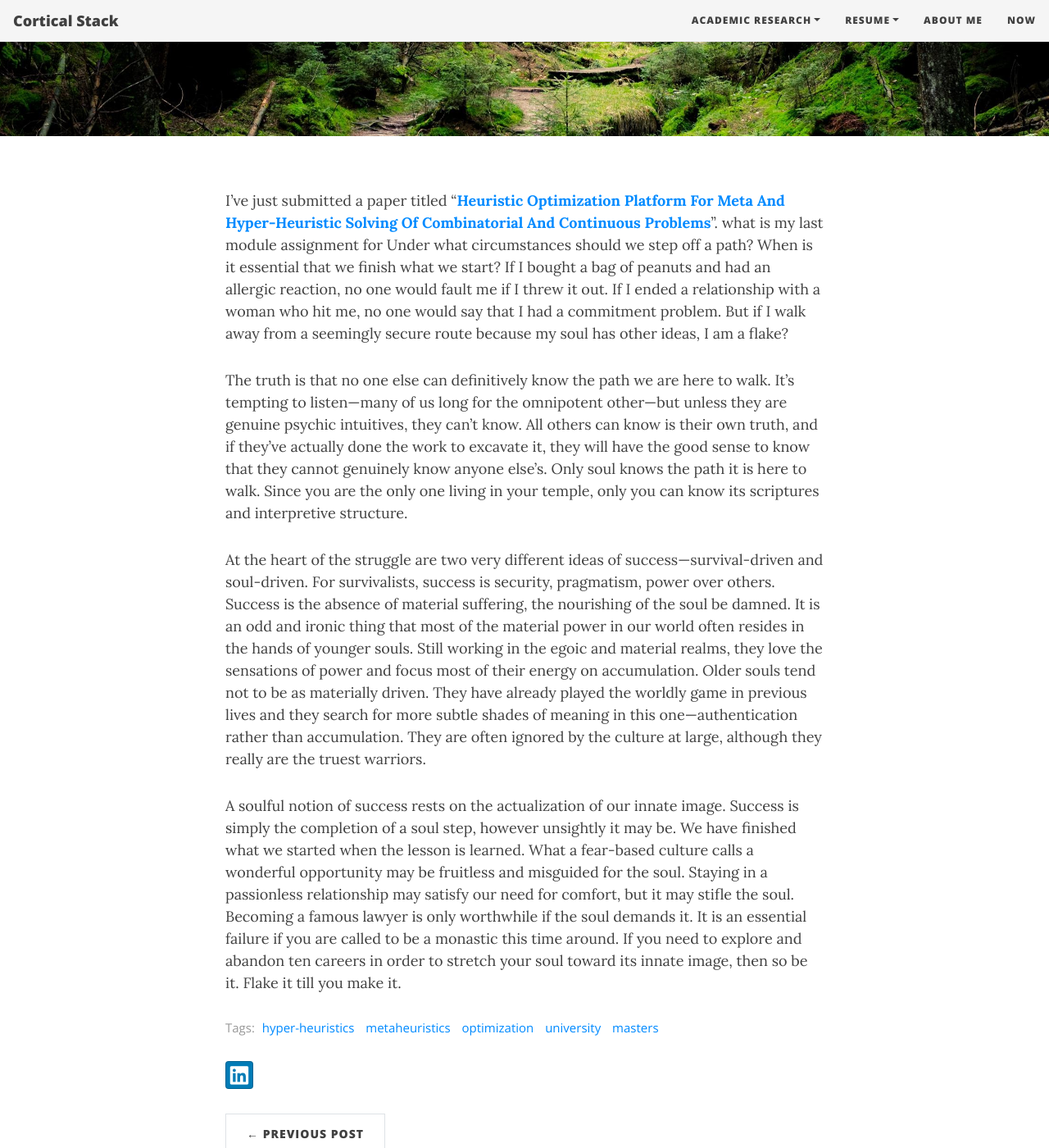
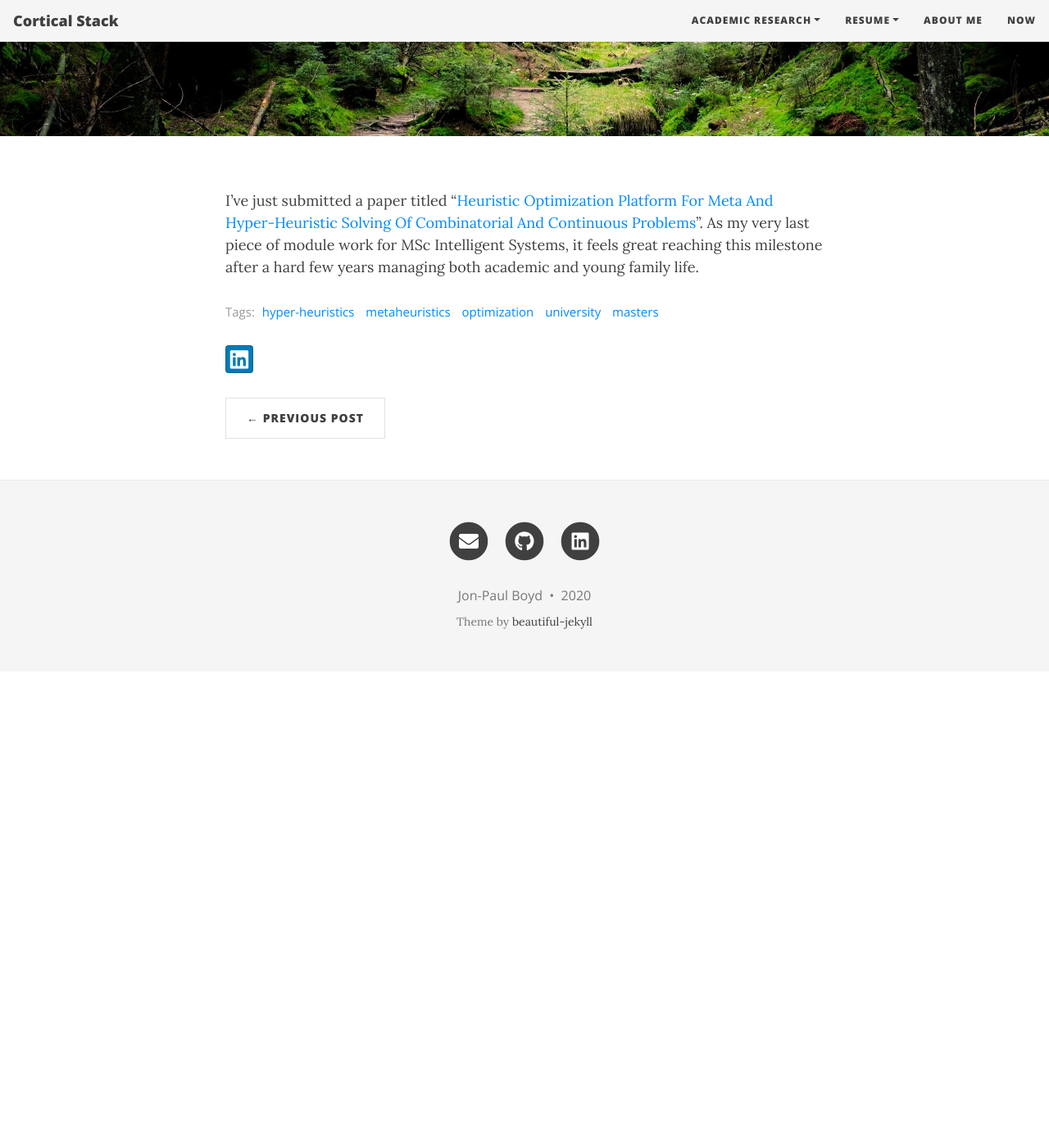
Before and after one commit to corticalstack/corticalstack.github.io, a Jekyll site: the page built from _posts/2020-05-21-hop.md, in a window 1280 px wide and 1400 px high, scrolled down 422 px. Shown: the whole window at 82% size. Built offline with Jekyll 4.4.1, drawn with Linux system fonts in a browser that asks for light colours; nearby versions of some CDN libraries; after the commit the page ends 1241 px from its top, so only the background shows below that.

Commit message:
Initial wip

```diff
--- a/_posts/2020-05-21-hop.md
+++ b/_posts/2020-05-21-hop.md
@@ -6,10 +6,5 @@ cover-img: /assets/img/forest_path.jpg
 tags: [hyper-heuristics, metaheuristics, optimization, university, masters, ]
 ---
 
-I've just submitted a paper titled "**[Heuristic Optimization Platform For Meta And Hyper-Heuristic Solving Of Combinatorial And Continuous Problems](https://docs.google.com/viewer?url=https://github.com/corticalstack/corticalstack.github.io/raw/master/docs/cio/Heuristic Optimization Platform.pdf)**". what is my last module assignment for Under what circumstances should we step off a path? When is it essential that we finish what we start? If I bought a bag of peanuts and had an allergic reaction, no one would fault me if I threw it out. If I ended a relationship with a woman who hit me, no one would say that I had a commitment problem. But if I walk away from a seemingly secure route because my soul has other ideas, I am a flake?
-
-The truth is that no one else can definitively know the path we are here to walk. It’s tempting to listen—many of us long for the omnipotent other—but unless they are genuine psychic intuitives, they can’t know. All others can know is their own truth, and if they’ve actually done the work to excavate it, they will have the good sense to know that they cannot genuinely know anyone else’s. Only soul knows the path it is here to walk. Since you are the only one living in your temple, only you can know its scriptures and interpretive structure.
-
-At the heart of the struggle are two very different ideas of success—survival-driven and soul-driven. For survivalists, success is security, pragmatism, power over others. Success is the absence of material suffering, the nourishing of the soul be damned. It is an odd and ironic thing that most of the material power in our world often resides in the hands of younger souls. Still working in the egoic and material realms, they love the sensations of power and focus most of their energy on accumulation. Older souls tend not to be as materially driven. They have already played the worldly game in previous lives and they search for more subtle shades of meaning in this one—authentication rather than accumulation. They are often ignored by the culture at large, although they really are the truest warriors.
-
-A soulful notion of success rests on the actualization of our innate image. Success is simply the completion of a soul step, however unsightly it may be. We have finished what we started when the lesson is learned. What a fear-based culture calls a wonderful opportunity may be fruitless and misguided for the soul. Staying in a passionless relationship may satisfy our need for comfort, but it may stifle the soul. Becoming a famous lawyer is only worthwhile if the soul demands it. It is an essential failure if you are called to be a monastic this time around. If you need to explore and abandon ten careers in order to stretch your soul toward its innate image, then so be it. Flake it till you make it.
+I've just submitted a paper titled "[Heuristic Optimization Platform For Meta And Hyper-Heuristic Solving Of Combinatorial And Continuous Problems](https://docs.google.com/viewer?url=https://github.com/corticalstack/corticalstack.github.io/raw/master/docs/cio/Heuristic Optimization Platform.pdf)".
+As my very last piece of module work for MSc Intelligent Systems, it feels great reaching this milestone after a hard few years managing both academic and young family life.
```
